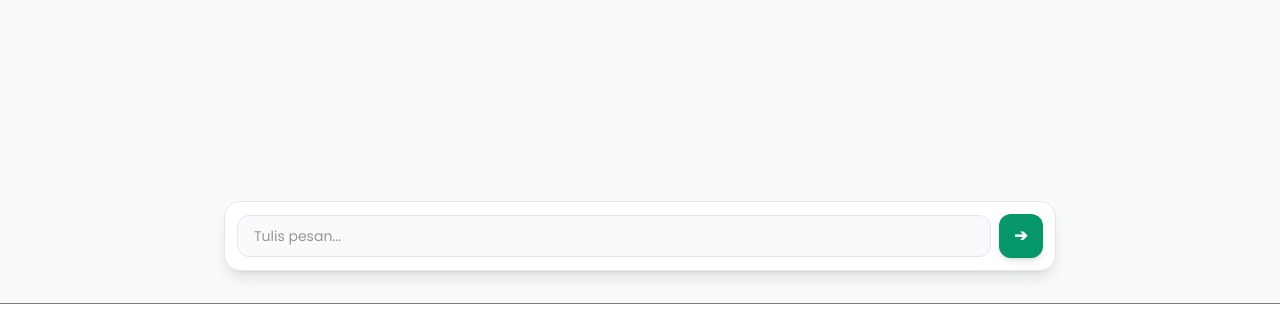
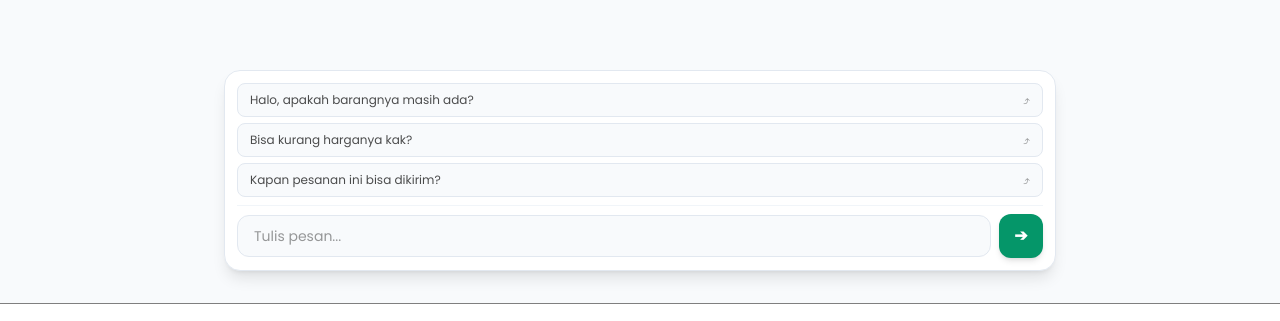
Before and after one commit to NarayanaMahendraAbimanyu/FLEXA-Marketplace, a Next.js app: page /chat/1 in a window 1280 px wide. Shown: the part 497-818 px from the top of the page. Built offline with nearby package versions, Linux system fonts and the light colour scheme; no server answers; the database is empty.

Commit message:
Membuat Quick Question pada halaman chat

```diff
--- a/app/chat/[id]/page.tsx
+++ b/app/chat/[id]/page.tsx
@@ -23,7 +23,7 @@ export default function ChatPage() {
   const [currentUser, setCurrentUser] = useState<any>(null);
   const [dynamicStoreName, setDynamicStoreName] = useState<string>('');
   const [storeLogoUrl, setStoreLogoUrl] = useState<string>('');
-  const [storeOwnerId, setStoreOwnerId] = useState<string>('');62
+  const [storeOwnerId, setStoreOwnerId] = useState<string>('');
 
   useEffect(() => {
     const fetchUser = async () => {
@@ -46,7 +46,6 @@ export default function ChatPage() {
           .single();
 
         if (!error && data) {
-          console.log('DATA MENTAH PRODUK DARI SUPABASE:', data);
           setDbProduct(data);
         }
       }
@@ -188,17 +187,13 @@ export default function ChatPage() {
     };
   }, [productId, currentUser]);
 
-  const handleSendMessage = async (e: React.FormEvent) => {
-    e.preventDefault();
-    if (!inputText.trim()) return;
+  const handleSendMessage = async (textToSend: string) => {
+    if (!textToSend.trim()) return;
 
     if (!currentUser) {
       alert('Silakan login terlebih dahulu untuk mengirim pesan.');
       return;
     }
-
-    const textToSend = inputText;
-    setInputText('');
 
     const { data, error } = await supabase.from('messages').insert([
       {
@@ -210,11 +205,19 @@ export default function ChatPage() {
     ]).select();
 
     if (error) {
-      console.error('Gagal mengirim pesan ke Supabase:', error.message);
       alert('Gagal mengirim pesan: ' + error.message);
-    } else {
-      console.log('Pesan berhasil tersimpan:', data);
     }
+  };
+
+  const handleFormSubmit = async (e: React.FormEvent) => {
+    e.preventDefault();
+    const textToSend = inputText;
+    setInputText('');
+    await handleSendMessage(textToSend);
+  };
+
+  const handleQuickQuestion = async (questionText: string) => {
+    await handleSendMessage(questionText);
   };
 
   return (
@@ -245,7 +248,7 @@ export default function ChatPage() {
         </div>
       </header>
 
-      <div className="sticky top-[57px] sm:top-[56px] z-20 w-full bg-slate-50 px-3 sm:px-6 lg:px-8 pt-3 pb-2">
+      <div className="sticky top-[57px] sm:top-[73px] z-20 w-full bg-slate-50 px-3 sm:px-6 lg:px-8 pt-3 pb-2">
         <div className="max-w-4xl mx-auto w-full bg-white border border-slate-200 rounded-2xl p-3 sm:p-4 shadow-sm flex flex-col sm:flex-row items-start sm:items-center justify-between gap-4">
           <div className="space-y-1">
             <span className="text-[11px] sm:text-xs text-black/50 block font-medium">
@@ -314,8 +317,35 @@ export default function ChatPage() {
           </div>
         </div>
 
-        <div className="sticky bottom-3 left-0 right-0 bg-white border border-slate-200 rounded-2xl p-2 sm:p-3 shadow-lg">
-          <form onSubmit={handleSendMessage} className="flex items-center gap-2">
+        <div className="sticky bottom-3 left-0 right-0 bg-white border border-slate-200 rounded-2xl p-2 sm:p-3 shadow-lg flex flex-col gap-2">
+          <div className="flex flex-col gap-1.5 pb-2 border-b border-slate-100">
+            <button
+              type="button"
+              onClick={() => handleQuickQuestion("Halo, apakah barangnya masih ada?")}
+              className="w-full text-left px-3 py-2 bg-slate-50 hover:bg-[#059669] hover:text-white text-black/70 rounded-lg text-xs sm:text-xs font-normal transition-all duration-200 border border-slate-200 active:scale-[0.99] flex items-center justify-between group"
+            >
+              <span>Halo, apakah barangnya masih ada?</span>
+              <span className="text-black/40 group-hover:text-white transition-colors">⤴</span>
+            </button>
+            <button
+              type="button"
+              onClick={() => handleQuickQuestion("Bisa kurang harganya kak?")}
+              className="w-full text-left px-3 py-2 bg-slate-50 hover:bg-[#059669] hover:text-white text-black/70 rounded-lg text-xs sm:text-xs font-normal transition-all duration-200 border border-slate-200 active:scale-[0.99] flex items-center justify-between group"
+            >
+              <span>Bisa kurang harganya kak?</span>
+              <span className="text-black/40 group-hover:text-white transition-colors">⤴</span>
+            </button>
+            <button
+              type="button"
+              onClick={() => handleQuickQuestion("Kapan pesanan ini bisa dikirim?")}
+              className="w-full text-left px-3 py-2 bg-slate-50 hover:bg-[#059669] hover:text-white text-black/70 rounded-lg text-xs sm:text-xs font-normal transition-all duration-200 border border-slate-200 active:scale-[0.99] flex items-center justify-between group"
+            >
+              <span>Kapan pesanan ini bisa dikirim?</span>
+              <span className="text-black/40 group-hover:text-white transition-colors">⤴</span>
+            </button>
+          </div>
+
+          <form onSubmit={handleFormSubmit} className="flex items-center gap-2">
             <input
               type="text"
               value={inputText}
```
Lines whose indentation alone changed are shown as unchanged.
